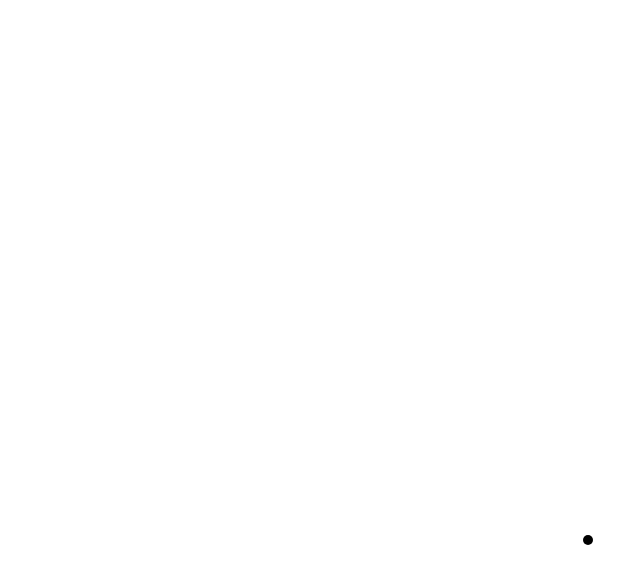
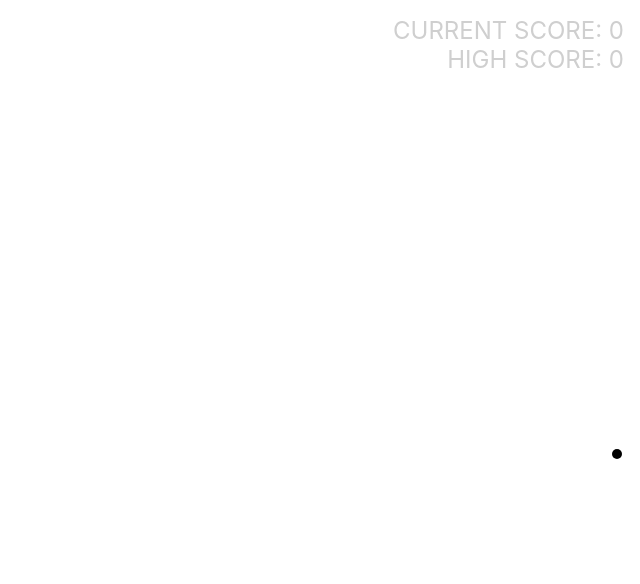
Before and after one commit to SierraChapman/bug-squasher, a React (Create React App) app: page / in a window 1280 px wide. Shown: the top 584 px of the page, without its empty margins (640-1280 px from the left). Built offline with nearby package versions, Linux system fonts and the light colour scheme.

Commit message:
show scores on screen

```diff
--- a/src/App.css
+++ b/src/App.css
@@ -0,0 +1,6 @@
+.scores {
+  font-size: 1.5rem;
+  color: rgb(207, 207, 207);
+  margin: 1rem;
+  text-align: right;
+}
--- a/src/App.js
+++ b/src/App.js
@@ -48,6 +48,10 @@ function App() {
 
   return (
     <div className="App">
+      <div className="scores">
+        <div>CURRENT SCORE: {state.score}</div>
+        <div>HIGH SCORE: {state.highScore}</div>
+      </div>
       {state.bugs.map(bugKey => <Bug key={bugKey} id={bugKey} windowSize={windowSize} appDispatch={dispatch} />)}
     </div>
   );
```
